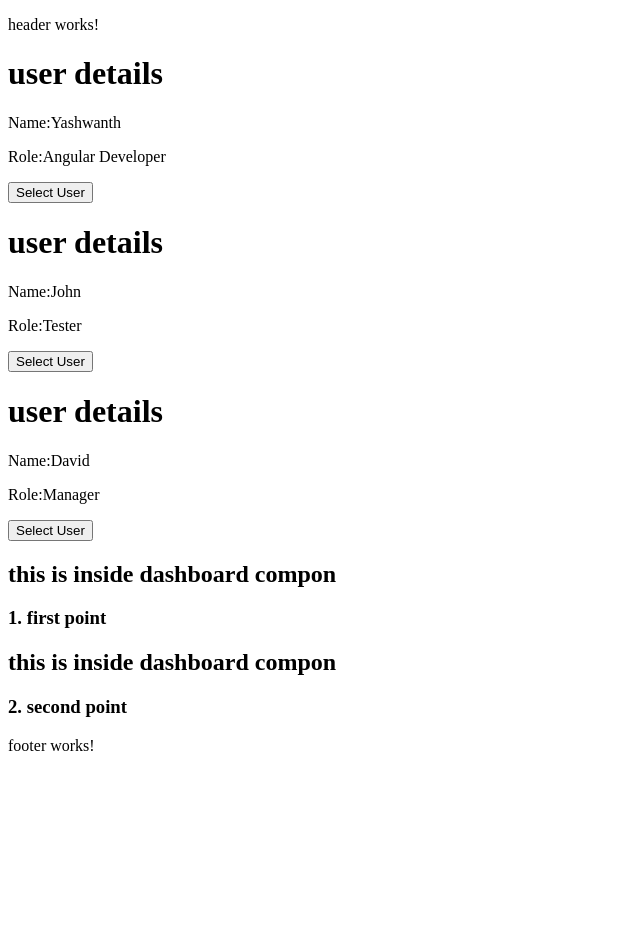
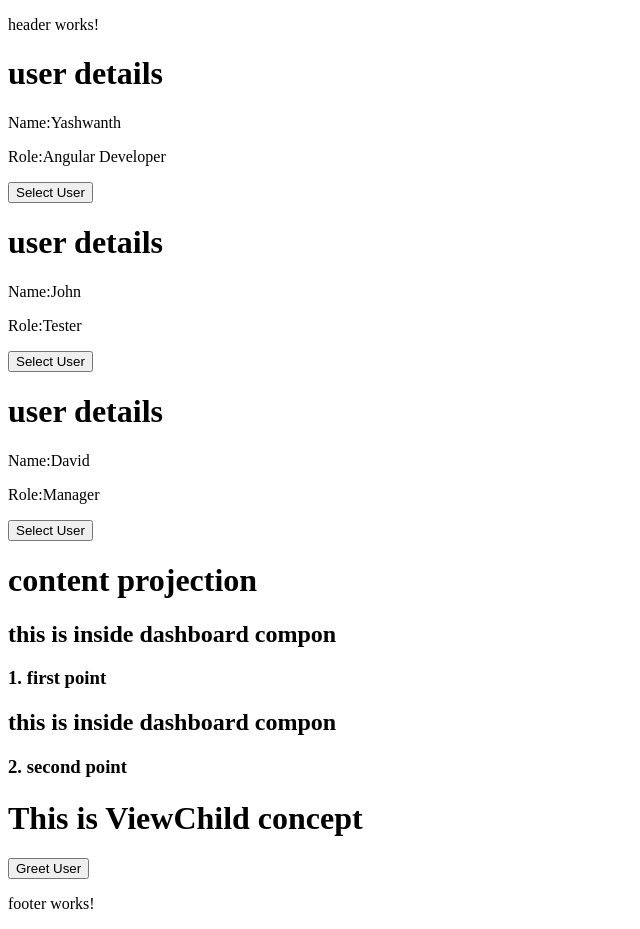
Before and after one commit to yashwanthk8/AngularPractice, an Angular app: page / in a window 1280 px wide. Shown: the whole page, without its empty margins (0-640 px from the left). Before the commit the page ends 800 px from the top, so only its background shows below. Built offline with nearby package versions, Linux system fonts and the light colour scheme.

Commit message:
feat(ViewChild): parent can access child directly

```diff
--- a/src/app/dashboard/dashboard.component.html
+++ b/src/app/dashboard/dashboard.component.html
@@ -6,6 +6,8 @@
 @if(selectedUser) {
   <h2>Selected User: {{ selectedUser }}</h2>
 }
+
+<h1>content projection</h1>
 
 <app-card>
   <h2>this is inside dashboard compon</h2>
@@ -17,6 +19,10 @@
   <h3>2. second point</h3>
 </app-card>
 
+<h1>This is ViewChild concept</h1>
 
+<button (click)="callGreet()">
+  Greet User
+</button>
 <app-footer>
 </app-footer>
--- a/src/app/dashboard/dashboard.component.ts
+++ b/src/app/dashboard/dashboard.component.ts
@@ -1,4 +1,4 @@
-import { Component } from '@angular/core';
+import { Component, ViewChild } from '@angular/core';
 import { RouterOutlet } from '@angular/router';
 import { UserComponent } from './user/user.component';
 import { HeaderComponent } from './header/header.component';
@@ -11,6 +11,11 @@ import {CardComponent} from './card/card.component';
   styleUrl: './dashboard.component.css'
 })
 export class DashboardComponent {
+@ViewChild(UserComponent) userComponent!: UserComponent;
+
+callGreet(){
+  this.userComponent.greet();
+}
 selectedUser='';
 
 onUserSelected(name: string){
@@ -31,4 +36,5 @@ onUserSelected(name: string){
     role:'Manager'
   }
 ];
+
 }
--- a/src/app/dashboard/user/user.component.ts
+++ b/src/app/dashboard/user/user.component.ts
@@ -14,4 +14,8 @@ export class UserComponent {
   selectUser(){
     this.userSelected.emit(this.userName);
   }
+  greet()
+  {
+    alert("hello yashwanth");
+  }
 }
```
